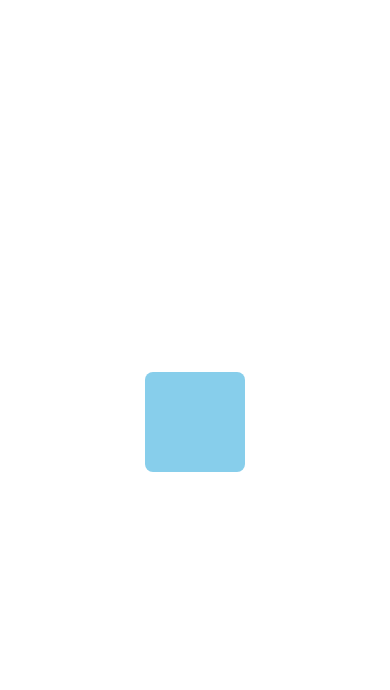
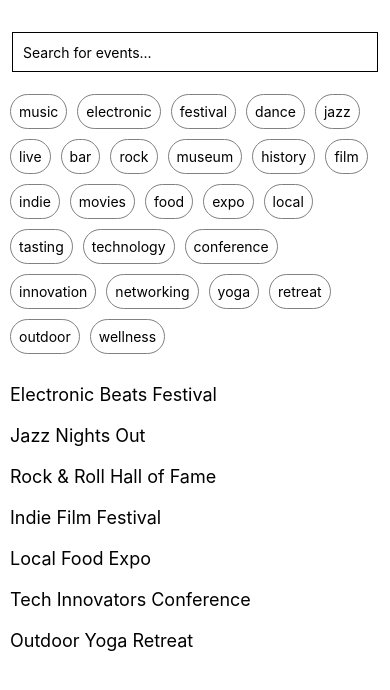
Before and after one commit to Avielstein/JunkDrawer, a React Native app: screen / in a window 390 px wide. Shown: the top 690 px of the page. Built offline with nearby package versions, Linux system fonts and the light colour scheme.

Commit message:
Basic search bar/tags functionality and some dummy data

```diff
--- a/App.js
+++ b/App.js
@@ -3,13 +3,16 @@ import { View } from 'react-native';
 import IconDisplayButton from './components/IconDisplayButton';
 import FeedbackModal from './components/FeedbackModal';
 import DraggableComponent from './components/DraggableComponent';
+import SearchComponent from './components/SearchComponent';
 
 const App = () => {
   const [modalVisible, setModalVisible] = useState(false);
 
   return (
     <View style={{ flex: 1 }}>
-      <DraggableComponent/>
+      <SearchComponent/>
+      {/** <DraggableComponent/> */ }
+
       {/** This is a little feedback component for rating and writen feedback
       <IconDisplayButton onIconPress={() => setModalVisible(true)} />
       <FeedbackModal isVisible={modalVisible} onClose={() => setModalVisible(false)} />
--- /dev/null
+++ b/components/SearchComponent.js
@@ -0,0 +1,119 @@
+import React, { useState, useEffect } from 'react';
+import { View, TextInput, FlatList, Text, StyleSheet, TouchableOpacity } from 'react-native';
+import searchData from '../data/DummySearchData.json'; // Adjust the path as necessary
+
+const SearchComponent = () => {
+  const [query, setQuery] = useState('');
+  const [results, setResults] = useState([]);
+  const [tags, setTags] = useState([]);
+  const [selectedTags, setSelectedTags] = useState([]);
+
+  useEffect(() => {
+    // Generate a list of unique tags for auto-suggestion
+    const allTags = [];
+    searchData.events.forEach(event => {
+      event.tags.forEach(tag => {
+        if (!allTags.includes(tag)) {
+          allTags.push(tag);
+        }
+      });
+    });
+    setTags(allTags);
+  }, []);
+
+  const searchFilter = (text) => {
+    let filteredEvents = searchData.events;
+
+    // Filter by selected tags if any
+    if (selectedTags.length > 0) {
+      filteredEvents = filteredEvents.filter(event =>
+        selectedTags.some(tag => event.tags.includes(tag))
+      );
+    }
+
+    // Further filter by text query
+    if (text) {
+      filteredEvents = filteredEvents.filter(event => {
+        const itemData = event.name ? event.name.toUpperCase() : ''.toUpperCase();
+        const textData = text.toUpperCase();
+        return itemData.indexOf(textData) > -1;
+      });
+    }
+
+    setResults(filteredEvents);
+  };
+
+  useEffect(() => {
+    searchFilter(query);
+  }, [query, selectedTags]);
+
+  const toggleTag = (tag) => {
+    if (selectedTags.includes(tag)) {
+      setSelectedTags(selectedTags.filter(t => t !== tag));
+    } else {
+      setSelectedTags([...selectedTags, tag]);
+    }
+  };
+
+  return (
+    <View style={styles.container}>
+      <TextInput
+        style={styles.input}
+        placeholder="Search for events..."
+        value={query}
+        onChangeText={setQuery}
+      />
+      <View style={styles.tagContainer}>
+        {tags.map((tag, index) => (
+          <TouchableOpacity key={index} onPress={() => toggleTag(tag)} style={[styles.tag, selectedTags.includes(tag) && styles.selectedTag]}>
+            <Text style={styles.tagText}>{tag}</Text>
+          </TouchableOpacity>
+        ))}
+      </View>
+      <FlatList
+        data={results}
+        keyExtractor={item => item.id.toString()}
+        renderItem={({ item }) => (
+          <Text style={styles.itemText}>{item.name}</Text>
+        )}
+      />
+    </View>
+  );
+};
+
+const styles = StyleSheet.create({
+  container: {
+    marginTop: 20,
+  },
+  input: {
+    height: 40,
+    margin: 12,
+    borderWidth: 1,
+    padding: 10,
+  },
+  itemText: {
+    padding: 10,
+    fontSize: 18,
+  },
+  tagContainer: {
+    flexDirection: 'row',
+    flexWrap: 'wrap',
+    padding: 10,
+  },
+  tag: {
+    borderWidth: 1,
+    borderColor: 'grey',
+    padding: 8,
+    borderRadius: 20,
+    marginRight: 10,
+    marginBottom: 10,
+  },
+  selectedTag: {
+    backgroundColor: 'grey',
+  },
+  tagText: {
+    color: 'black',
+  },
+});
+
+export default SearchComponent;
--- /dev/null
+++ b/data/DummySearchData.json
@@ -0,0 +1,137 @@
+{
+    "events": [
+      {
+        "id": 1,
+        "name": "Electronic Beats Festival",
+        "date": "2024-03-15",
+        "venueId": 101,
+        "tags": ["music", "electronic", "festival", "dance"],
+        "description": "An epic weekend of electronic music featuring the world's top DJs."
+      },
+      {
+        "id": 2,
+        "name": "Jazz Nights Out",
+        "date": "2024-04-20",
+        "venueId": 102,
+        "tags": ["music", "jazz", "live", "bar"],
+        "description": "Smooth jazz evenings at the city's coziest venue."
+      },
+      {
+        "id": 3,
+        "name": "Rock & Roll Hall of Fame",
+        "date": "2024-05-05",
+        "venueId": 103,
+        "tags": ["music", "rock", "museum", "history"],
+        "description": "Celebrate the history of rock and roll at this iconic museum."
+      },
+      {
+        "id": 4,
+        "name": "Indie Film Festival",
+        "date": "2024-06-15",
+        "venueId": 104,
+        "tags": ["film", "festival", "indie", "movies"],
+        "description": "Showcasing the best of independent cinema from around the globe."
+      },
+      {
+        "id": 5,
+        "name": "Local Food Expo",
+        "date": "2024-07-22",
+        "venueId": 105,
+        "tags": ["food", "expo", "local", "tasting"],
+        "description": "A taste of the town with local restaurants, breweries, and bakeries."
+      },
+      {
+        "id": 6,
+        "name": "Tech Innovators Conference",
+        "date": "2024-08-30",
+        "venueId": 106,
+        "tags": ["technology", "conference", "innovation", "networking"],
+        "description": "Where the future of technology meets with presentations from industry leaders."
+      },
+      {
+        "id": 7,
+        "name": "Outdoor Yoga Retreat",
+        "date": "2024-09-10",
+        "venueId": 107,
+        "tags": ["yoga", "retreat", "outdoor", "wellness"],
+        "description": "Rejuvenate your mind and body with yoga in the great outdoors."
+      }
+    ],
+    "venues": [
+      {
+        "id": 101,
+        "name": "The Sound Dome",
+        "location": "New York, NY",
+        "type": "Outdoor",
+        "capacity": 5000
+      },
+      {
+        "id": 102,
+        "name": "Jazz Corner",
+        "location": "Chicago, IL",
+        "type": "Bar",
+        "capacity": 200
+      },
+      {
+        "id": 103,
+        "name": "Rock Museum",
+        "location": "Cleveland, OH",
+        "type": "Museum",
+        "capacity": 1000
+      },
+      {
+        "id": 104,
+        "name": "Cinema Arts Centre",
+        "location": "San Francisco, CA",
+        "type": "Theater",
+        "capacity": 300
+      },
+      {
+        "id": 105,
+        "name": "Taste Town Pavilion",
+        "location": "Austin, TX",
+        "type": "Expo Center",
+        "capacity": 1500
+      },
+      {
+        "id": 106,
+        "name": "Innovation Hub",
+        "location": "Silicon Valley, CA",
+        "type": "Conference Center",
+        "capacity": 2000
+      },
+      {
+        "id": 107,
+        "name": "Peaceful Valley",
+        "location": "Boulder, CO",
+        "type": "Retreat Center",
+        "capacity": 100
+      }
+    ],
+    "users": [
+      {
+        "id": 1,
+        "name": "Alex Johnson",
+        "location": "Boston, MA",
+        "interests": ["music", "festivals", "museums", "technology"]
+      },
+      {
+        "id": 2,
+        "name": "Jamie Lee",
+        "location": "San Francisco, CA",
+        "interests": ["jazz", "wine", "bars", "film"]
+      },
+      {
+        "id": 3,
+        "name": "Sam Rivera",
+        "location": "Austin, TX",
+        "interests": ["food", "local events", "expo", "yoga"]
+      },
+      {
+        "id": 4,
+        "name": "Chris Kim",
+        "location": "Silicon Valley, CA",
+        "interests": ["technology", "networking", "startups"]
+      }
+    ]
+  }
```
